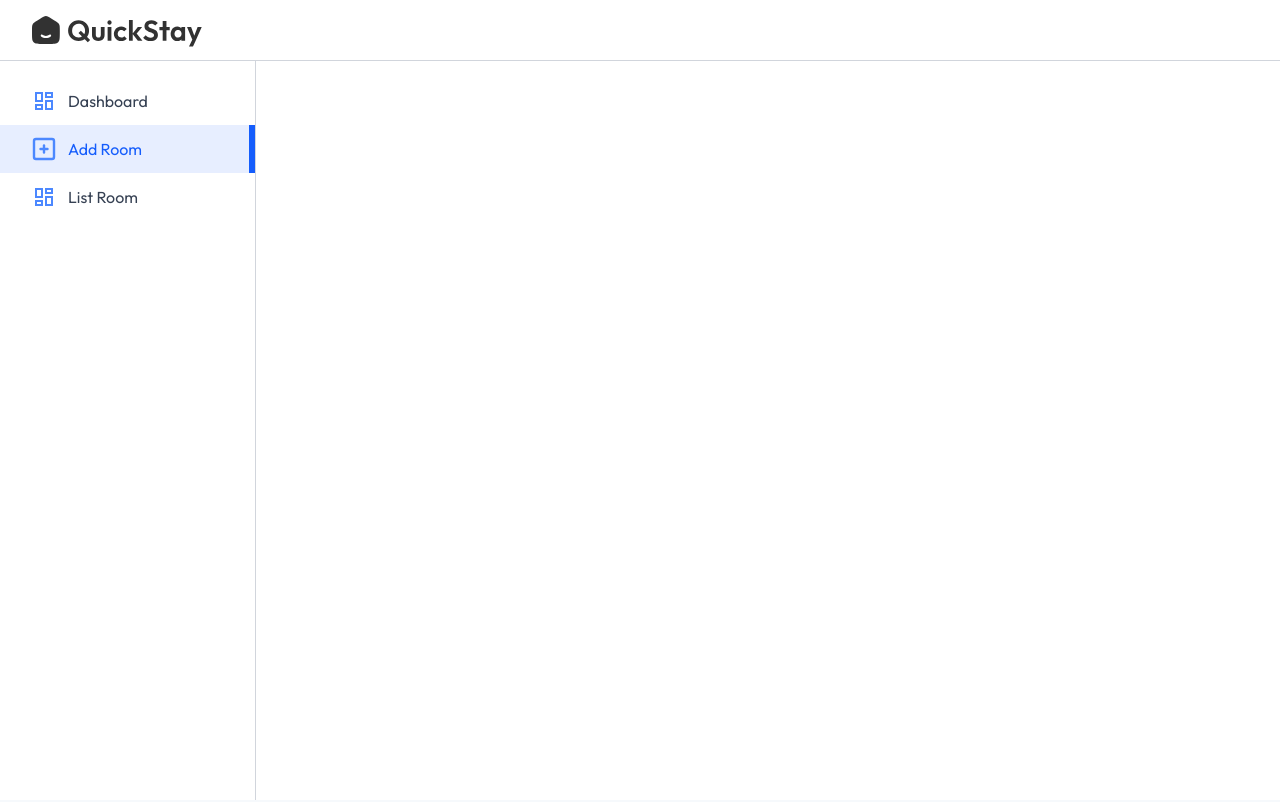
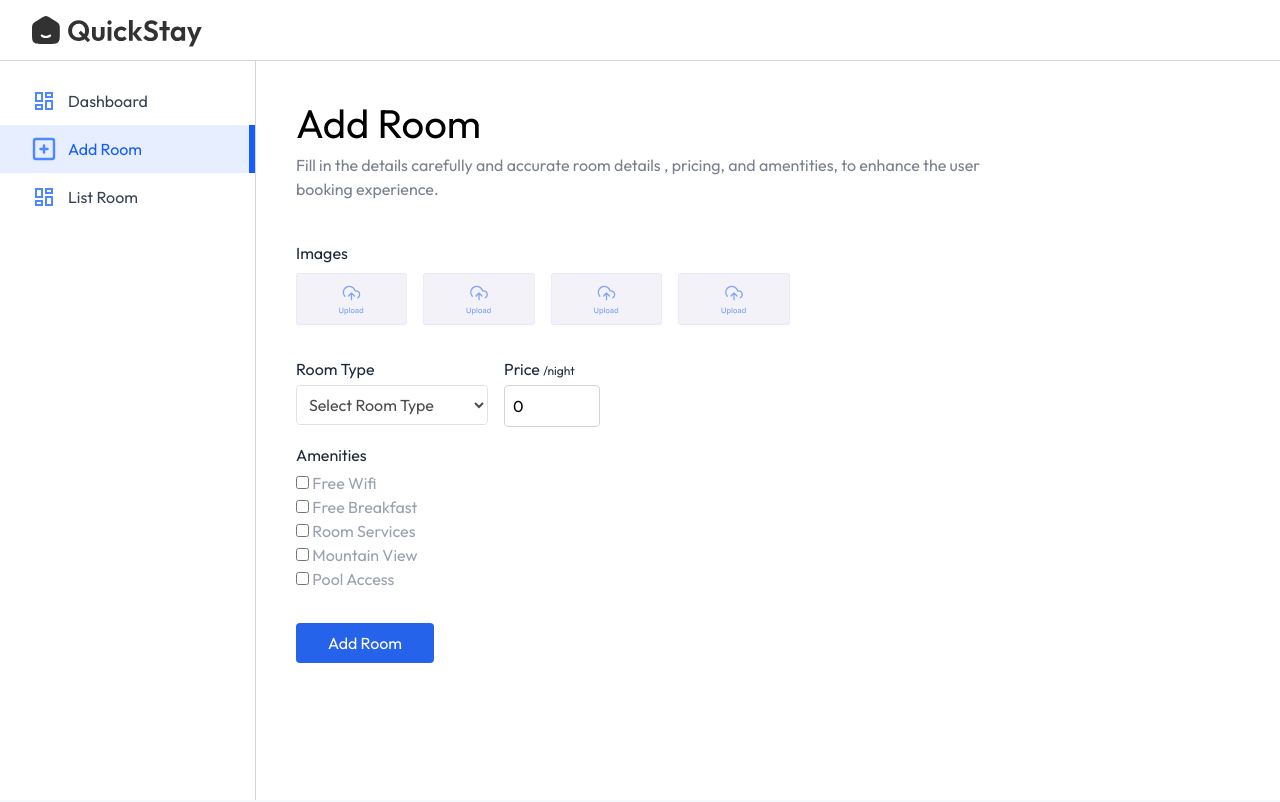
Before and after one commit to RoshanGorakhpuriya/QuickStay-Hotel-Booking-System, a React app in the folder client/: page /owner/add-room in a window 1280 px wide. Shown: the top 802 px of the page. Built offline with nearby package versions, Linux system fonts and the light colour scheme; the HTML template or start-up script is replaced by a standard one; a web font is replaced by a local one.

Commit message:
Admin AddRoom Added

```diff
--- a/client/src/pages/hotelOwner/AddRoom.jsx
+++ b/client/src/pages/hotelOwner/AddRoom.jsx
@@ -1,10 +1,72 @@
-import React from 'react'
+import React, { useState } from 'react'
+import Title from '../../components/Title'
+import { assets } from '../../assets/assets'
 
 const AddRoom = () => {
+
+  const [images , setimages] = useState({
+    1: null,
+    2: null,
+    3: null,
+    4: null
+   })
+
+   const [input , setInputs] = useState({
+    roomType : '',
+    pricePerNight : 0,
+    amentities : {
+      'Free Wifi' : false,
+      'Free Breakfast' : false,
+      'Room Services' : false,
+      'Mountain View' : false,
+      'Pool Access' : false
+    }
+   })
   return (
-    <div>
+    <form>
+      <Title align='left' font='outfit'  title='Add Room' subTitle='Fill in the details carefully and accurate room details , pricing, and amentities, to enhance the user booking experience.'/>
 
-    </div>
+      <p className='text-gray-800 mt-10'>Images</p>
+
+      <div className='grid grid-cols-2 sm:flex gap-4 my-2 flex-wrap'>
+        {Object.keys(images).map((key)=>(
+          <label htmlFor={`roomImage${key}`}key={key}>
+            <img className='max-h-13 cursor-pointer opacity-80' src={images[key]?URL.createObjectURL(images[key]) : assets.uploadArea} alt="" />
+            <input type="file" accept='images/*' id={`roomImage${key}`} hidden onChange={e=>setimages({...images , [key] : e.target.files[0]})}/>
+          </label>
+        ))}
+      </div>
+
+      <div className='w-full flex max-sm:flex-col sm:gap-4 mt-4'>
+        <div className='flex-1 max-w-48'>
+          <p className='text-gray-800 mt-4'>Room Type</p>
+          <select value={input.roomType} onChange={e=> setInputs({...inputs , roomType:e.target.value})} className='border opacity-70 border-gray-300 mt-1 rounded p-2 w-full'>
+            <option value="">Select Room Type</option>
+            <option value="Single Bed">Select Single Bed</option>
+            <option value="Double Bed">Double Bed</option>
+            <option value="Luxury Bed">Luxury Room</option>
+            <option value="Family Suite">Family Suite</option>
+          </select>
+        </div>
+        <div>
+          <p className='mt-4 text-gray-800'>
+            Price <span className='text-xs'>/night</span>
+          </p>
+          <input type='number' placeholder='0' className='border border-gray-300 mt-1 rounded p-2 w-24' value={input.pricePerNight} onChange={e=>setInputs({...input,pricePerNight:e.target.value})}/>
+          </div>
+        </div>
+
+        <p className='text-gray-800 mt-4'>Amenities</p>
+        <div className='flex flex-col flex-wrap mt-1 text-gray-400 max-w-sm'>
+          {Object.keys(input.amentities).map((amenity,index)=>(
+          <div key={index}>
+            <input type='checkbox' id={`amenities${index+1}`} checked= {input.amentities[amenity]} onChange={()=>setInputs({...input , amentities:{...input.amentities,[amenity] : !input.amentities[amenity]}})}/>
+            <label htmlFor={`amenities${index+1}`}>   { amenity }</label>
+          </div>
+          ))}
+        </div>
+        <button className='bg-primary text-white px-8 py-2 rounded mt-8'>Add Room</button>
+    </form>
   )
 }
 
```
